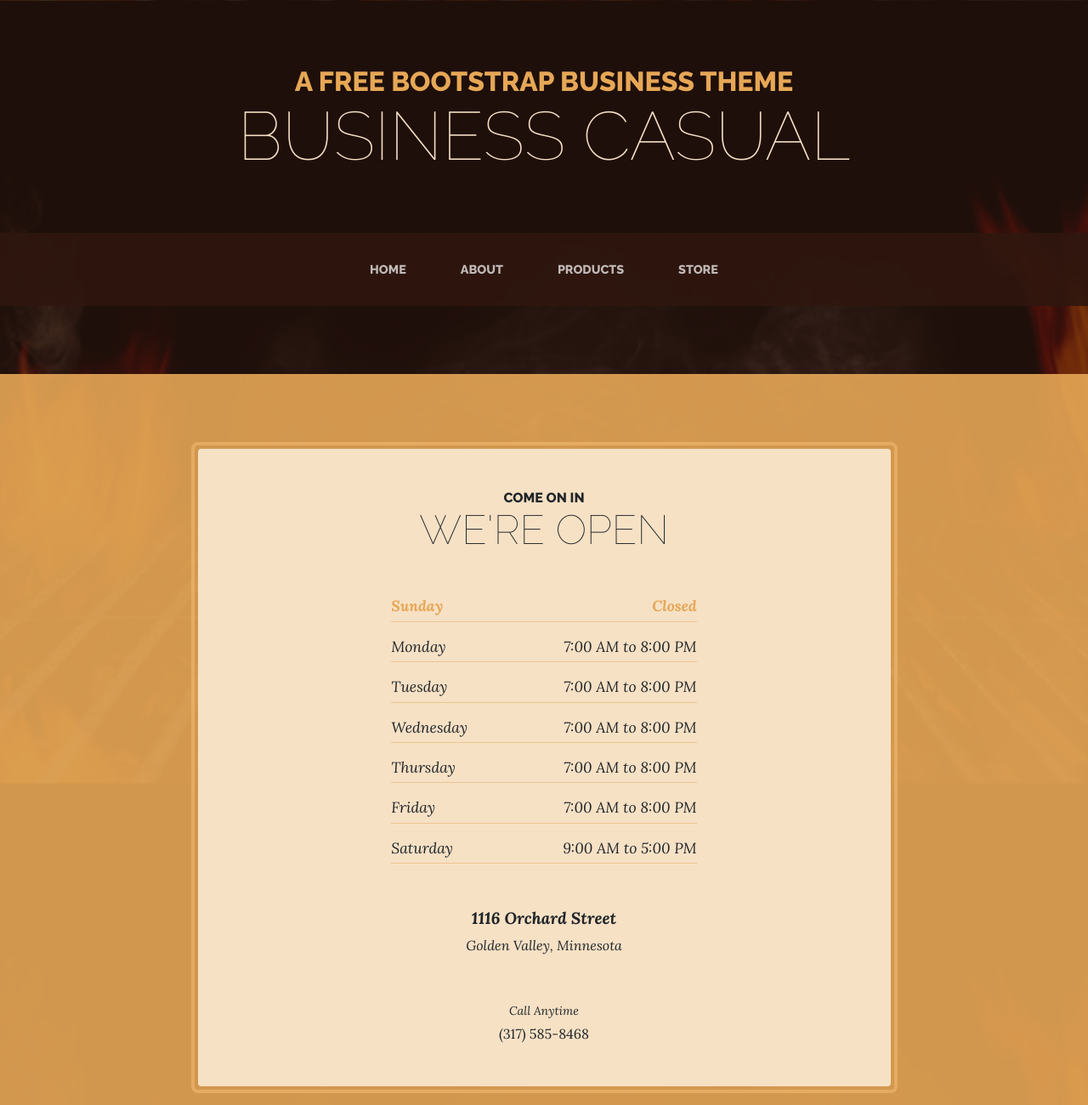
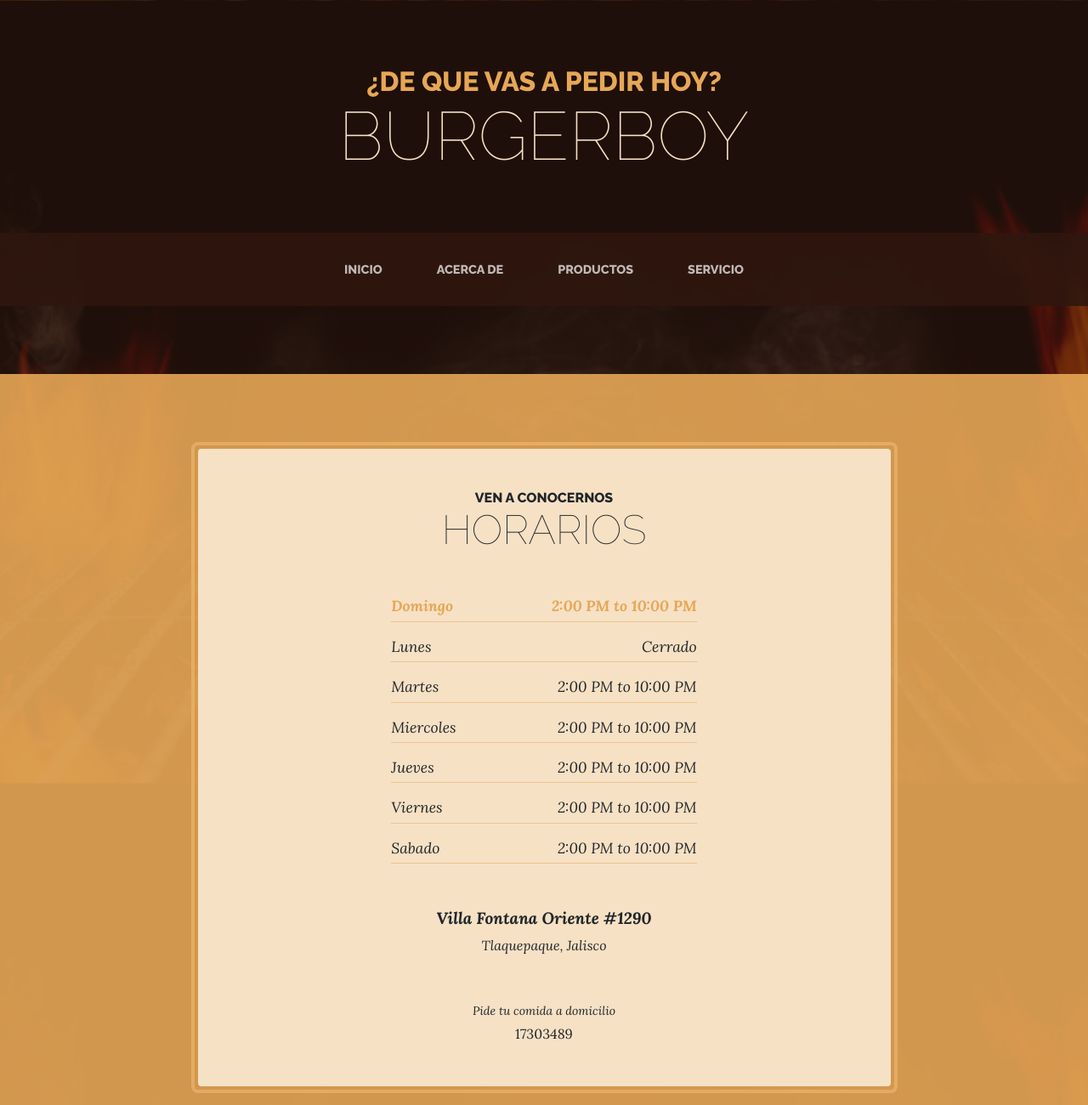
Before and after one commit to DanIsaiDuran/Proyecto1-Pagina_Estatica, a plain HTML site: page store.html in a window 1280 px wide. Shown: the top 1300 px of the page at 85% size. Drawn offline with nearby package versions, Linux system fonts and the light colour scheme.

Commit message:
Plantilla modificada con la informacion de el establecimiento Burgerboy

```diff
--- a/store.html
+++ b/store.html
@@ -1,11 +1,11 @@
 <!DOCTYPE html>
-<html lang="en">
+<html lang="es">
     <head>
         <meta charset="utf-8" />
         <meta name="viewport" content="width=device-width, initial-scale=1, shrink-to-fit=no" />
         <meta name="description" content="" />
         <meta name="author" content="" />
-        <title>Business Casual - Start Bootstrap Theme</title>
+        <title>BurgerBoy</title>
         <link rel="icon" type="image/x-icon" href="assets/favicon.ico" />
         <!-- Font Awesome icons (free version)-->
         <script src="https://use.fontawesome.com/releases/v5.15.3/js/all.js" crossorigin="anonymous"></script>
@@ -18,8 +18,8 @@
     <body>
         <header>
             <h1 class="site-heading text-center text-faded d-none d-lg-block">
-                <span class="site-heading-upper text-primary mb-3">A Free Bootstrap Business Theme</span>
-                <span class="site-heading-lower">Business Casual</span>
+                <span class="site-heading-upper text-primary mb-3">¿De que vas a pedir hoy?</span>
+                <span class="site-heading-lower">BurgerBoy</span>
             </h1>
         </header>
         <!-- Navigation-->
@@ -29,10 +29,10 @@
                 <button class="navbar-toggler" type="button" data-bs-toggle="collapse" data-bs-target="#navbarSupportedContent" aria-controls="navbarSupportedContent" aria-expanded="false" aria-label="Toggle navigation"><span class="navbar-toggler-icon"></span></button>
                 <div class="collapse navbar-collapse" id="navbarSupportedContent">
                     <ul class="navbar-nav mx-auto">
-                        <li class="nav-item px-lg-4"><a class="nav-link text-uppercase" href="index.html">Home</a></li>
-                        <li class="nav-item px-lg-4"><a class="nav-link text-uppercase" href="about.html">About</a></li>
-                        <li class="nav-item px-lg-4"><a class="nav-link text-uppercase" href="products.html">Products</a></li>
-                        <li class="nav-item px-lg-4"><a class="nav-link text-uppercase" href="store.html">Store</a></li>
+                        <li class="nav-item px-lg-4"><a class="nav-link text-uppercase" href="index.html">Inicio</a></li>
+                        <li class="nav-item px-lg-4"><a class="nav-link text-uppercase" href="about.html">Acerca de</a></li>
+                        <li class="nav-item px-lg-4"><a class="nav-link text-uppercase" href="products.html">Productos</a></li>
+                        <li class="nav-item px-lg-4"><a class="nav-link text-uppercase" href="store.html">Servicio</a></li>
                     </ul>
                 </div>
             </div>
@@ -43,81 +43,59 @@
                     <div class="col-xl-9 mx-auto">
                         <div class="cta-inner bg-faded text-center rounded">
                             <h2 class="section-heading mb-5">
-                                <span class="section-heading-upper">Come On In</span>
-                                <span class="section-heading-lower">We're Open</span>
+                                <span class="section-heading-upper">Ven a conocernos</span>
+                                <span class="section-heading-lower">Horarios</span>
                             </h2>
                             <ul class="list-unstyled list-hours mb-5 text-left mx-auto">
                                 <li class="list-unstyled-item list-hours-item d-flex">
-                                    Sunday
-                                    <span class="ms-auto">Closed</span>
+                                    Domingo
+                                    <span class="ms-auto">2:00 PM to 10:00 PM</span>
                                 </li>
                                 <li class="list-unstyled-item list-hours-item d-flex">
-                                    Monday
-                                    <span class="ms-auto">7:00 AM to 8:00 PM</span>
+                                    Lunes
+                                    <span class="ms-auto">Cerrado</span>
                                 </li>
                                 <li class="list-unstyled-item list-hours-item d-flex">
-                                    Tuesday
-                                    <span class="ms-auto">7:00 AM to 8:00 PM</span>
+                                    Martes
+                                    <span class="ms-auto">2:00 PM to 10:00 PM</span>
                                 </li>
                                 <li class="list-unstyled-item list-hours-item d-flex">
-                                    Wednesday
-                                    <span class="ms-auto">7:00 AM to 8:00 PM</span>
+                                    Miercoles
+                                    <span class="ms-auto">2:00 PM to 10:00 PM</span>
                                 </li>
                                 <li class="list-unstyled-item list-hours-item d-flex">
-                                    Thursday
-                                    <span class="ms-auto">7:00 AM to 8:00 PM</span>
+                                    Jueves
+                                    <span class="ms-auto">2:00 PM to 10:00 PM</span>
                                 </li>
                                 <li class="list-unstyled-item list-hours-item d-flex">
-                                    Friday
-                                    <span class="ms-auto">7:00 AM to 8:00 PM</span>
+                                    Viernes
+                                    <span class="ms-auto">2:00 PM to 10:00 PM</span>
                                 </li>
                                 <li class="list-unstyled-item list-hours-item d-flex">
-                                    Saturday
-                                    <span class="ms-auto">9:00 AM to 5:00 PM</span>
+                                    Sabado
+                                    <span class="ms-auto">2:00 PM to 10:00 PM</span>
                                 </li>
                             </ul>
                             <p class="address mb-5">
                                 <em>
-                                    <strong>1116 Orchard Street</strong>
+                                    <strong>Villa Fontana Oriente #1290</strong>
                                     <br />
-                                    Golden Valley, Minnesota
+                                    Tlaquepaque, Jalisco
                                 </em>
                             </p>
                             <p class="mb-0">
-                                <small><em>Call Anytime</em></small>
+                                <small><em>Pide tu comida a domicilio</em></small>
                                 <br />
-                                (317) 585-8468
+                                17303489
                             </p>
                         </div>
                     </div>
                 </div>
             </div>
         </section>
-        <section class="page-section about-heading">
-            <div class="container">
-                <img class="img-fluid rounded about-heading-img mb-3 mb-lg-0" src="assets/img/about.jpg" alt="..." />
-                <div class="about-heading-content">
-                    <div class="row">
-                        <div class="col-xl-9 col-lg-10 mx-auto">
-                            <div class="bg-faded rounded p-5">
-                                <h2 class="section-heading mb-4">
-                                    <span class="section-heading-upper">Strong Coffee, Strong Roots</span>
-                                    <span class="section-heading-lower">About Our Cafe</span>
-                                </h2>
-                                <p>Founded in 1987 by the Hernandez brothers, our establishment has been serving up rich coffee sourced from artisan farmers in various regions of South and Central America. We are dedicated to travelling the world, finding the best coffee, and bringing back to you here in our cafe.</p>
-                                <p class="mb-0">
-                                    We guarantee that you will fall in
-                                    <em>lust</em>
-                                    with our decadent blends the moment you walk inside until you finish your last sip. Join us for your daily routine, an outing with friends, or simply just to enjoy some alone time.
-                                </p>
-                            </div>
-                        </div>
-                    </div>
-                </div>
-            </div>
-        </section>
+
         <footer class="footer text-faded text-center py-5">
-            <div class="container"><p class="m-0 small">Copyright &copy; Your Website 2021</p></div>
+            <div class="container"><p class="m-0 small">Copyright &copy; BurgerBoy 2021</p></div>
         </footer>
         <!-- Bootstrap core JS-->
         <script src="https://cdn.jsdelivr.net/npm/bootstrap@5.1.0/dist/js/bootstrap.bundle.min.js"></script>
```
Also changed, not shown: about.html (+14 -16 lines), index.html (+2 -1 lines), products.html (+21 -21 lines), assets/img/about.jpg (deleted), assets/img/dobled.jpg (added), assets/img/products-01.jpg (deleted), assets/img/products-02.jpg (deleted), assets/img/products-03.jpg (deleted), assets/img/rest.jpg (added), assets/img/sencilla.jpg (added), assets/img/snacks.jpg (added).
